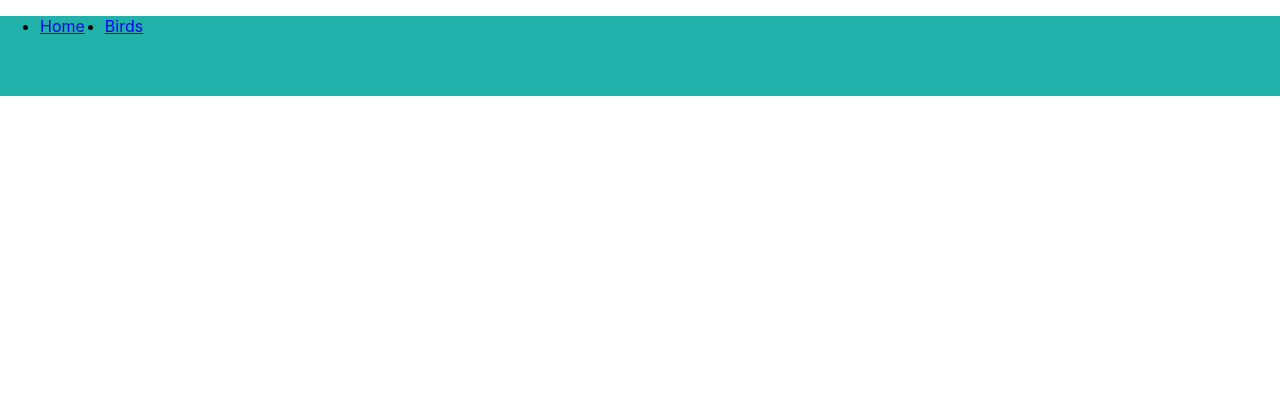
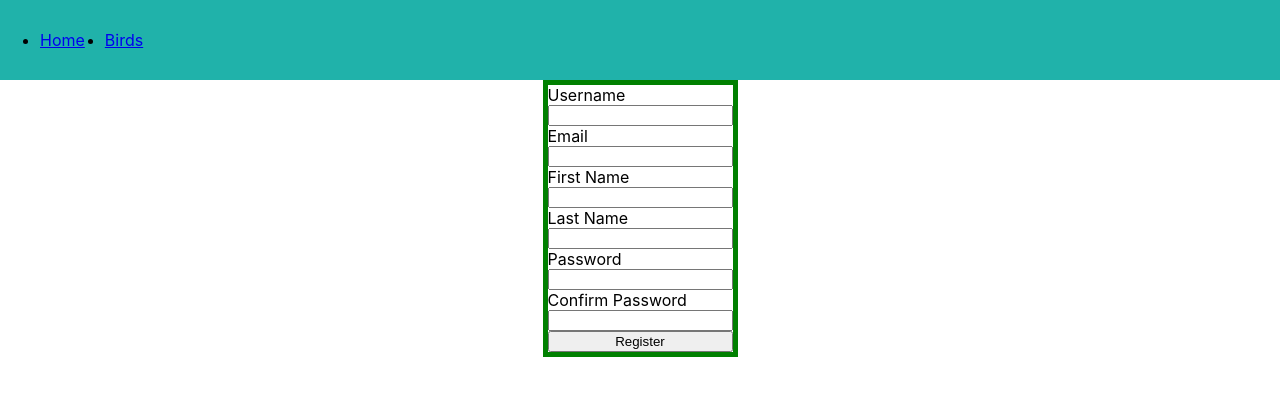
Before and after one commit to ljsgrant/ga-project-4-client, a React (Create React App) app: page /register in a window 1280 px wide. Before the commit this address had no page. Shown: the top 396 px of the page. Built offline with nearby package versions, Linux system fonts and the light colour scheme.

Commit message:
working on login, register components

```diff
--- a/src/App.js
+++ b/src/App.js
@@ -1,6 +1,8 @@
 import { BrowserRouter as Router, Routes, Route } from 'react-router-dom';
 import Navbar from './components/Navbar';
 import BirdList from './components/BirdList';
+import Login from './components/Login';
+import Register from './components/Register';
 
 function App() {
   return (
@@ -9,6 +11,8 @@ function App() {
         <Navbar />
         <Routes>
           <Route path='/' element={<div>Home</div>} />
+          <Route path='/login' element={<Login />} />
+          <Route path='/register' element={<Register />} />
           <Route path='/birds' element={<BirdList />} />
         </Routes>
       </Router>
--- /dev/null
+++ b/src/components/Login.js
@@ -0,0 +1,27 @@
+import '../styles/Login.scss';
+
+import { useState } from 'react';
+
+export default function Login() {
+  const [formFields, setFormFields] = useState()
+
+  const handleChange = (event) => {
+
+  }
+
+  return (
+    <div className='Login'>
+      <div className='login-form-container'>
+        <input
+          id='email'
+          name='email'
+          label='Email'
+          type='email'
+          variant='standard'
+          onChange={handleChange}
+          required
+        />
+      </div>
+    </div>
+  );
+}
--- /dev/null
+++ b/src/components/Register.js
@@ -0,0 +1,74 @@
+import '../styles/Login.scss';
+
+import { useState } from 'react';
+
+export default function Register() {
+  const [formFields, setFormFields] = useState({
+    username: '',
+    email: '',
+    first_name: '',
+    last_name: '',
+    password: '',
+    password_confirmation: ''
+  });
+
+  const handleTextChange = (event) => {};
+
+  const handleSubmit = (event) => {};
+
+  return (
+    <div className='Login'>
+      <form className='login-form' onSubmit={handleSubmit}>
+        <label htmlFor='username'>Username</label>
+        <input
+          id='username'
+          name='username'
+          type='text'
+          onChange={handleTextChange}
+          required
+        />
+        <label htmlFor='email'>Email</label>
+        <input
+          id='email'
+          name='email'
+          type='email'
+          onChange={handleTextChange}
+          required
+        />
+        <label htmlFor='first-name'>First Name</label>
+        <input
+          id='first-name'
+          name='first_name'
+          type='text'
+          onChange={handleTextChange}
+          required
+        />
+        <label htmlFor='last-name'>Last Name</label>
+        <input
+          id='last-name'
+          name='last_name'
+          type='text'
+          onChange={handleTextChange}
+          required
+        />
+        <label htmlFor='password'>Password</label>
+        <input
+          id='password'
+          name='password'
+          type='password'
+          onChange={handleTextChange}
+          required
+        />
+        <label htmlFor='password-confirmation'>Confirm Password</label>
+        <input
+          id='password-confirmation'
+          name='password_confirmation'
+          type='password'
+          onChange={handleTextChange}
+          required
+        />
+        <button type='submit'>Register</button>
+      </form>
+    </div>
+  );
+}
--- /dev/null
+++ b/src/styles/Login.scss
@@ -0,0 +1,13 @@
+.Login{
+  width: 100%;
+  height: 100%;
+  display: flex;
+  justify-content: center;
+  align-items: center;
+  .login-form{
+    border: 5px solid green;
+    display: flex;
+    flex-direction: column;
+    justify-content: center;
+  }
+}
--- a/src/styles/Navbar.scss
+++ b/src/styles/Navbar.scss
@@ -2,9 +2,12 @@
   width: 100%;
   height: 10vh;
   background-color: lightseagreen;
+  display: flex;
+  align-items: center;
   ul {
     display: flex;
-    flex-direction: row;
+    align-items: center;
+    margin: 0px;
     li {
       margin-right: 20px;
     }
```
